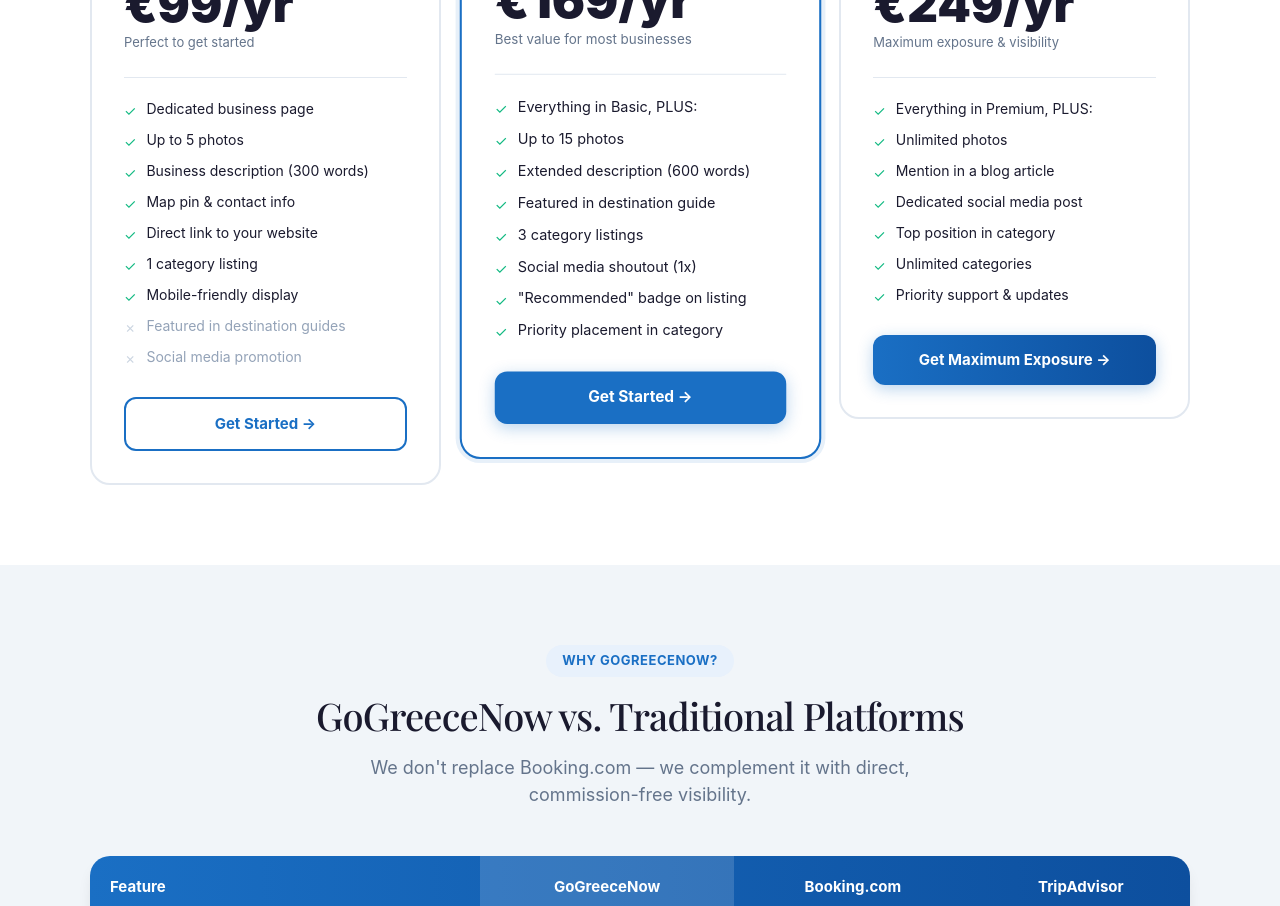
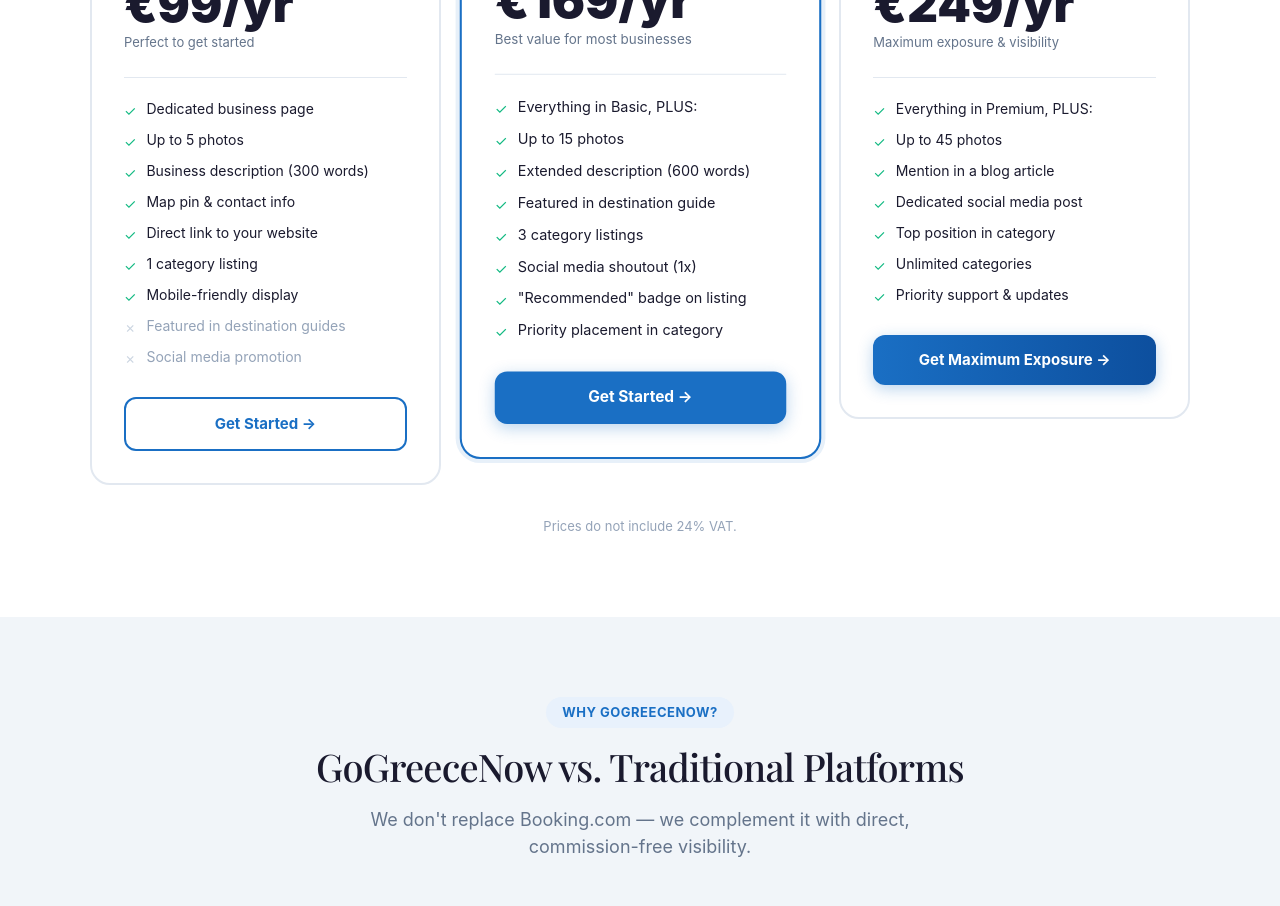
Before and after one commit to xristoskout/forumgreece, a Next.js app: page /en/promotion in a window 1280 px wide. Shown: the part 4260-5166 px from the top of the page. Built offline with nearby package versions, Linux system fonts and the light colour scheme; a web font is replaced by a local one.

Commit message:
Sort regions alphabetically on destinations page, rename Unlimited→Up to 45 photos on Featured plan, add VAT notice below pricing

```diff
--- a/app/[lang]/destinations/page.tsx
+++ b/app/[lang]/destinations/page.tsx
@@ -197,7 +197,9 @@ export default async function DestinationsListingPage({ params }: Props) {
     byRegion[key] = val;
   }
 
-  const activeRegions = regionOrder.filter((r) => byRegionMap.has(r.key));
+  const activeRegions = regionOrder
+    .filter((r) => byRegionMap.has(r.key))
+    .sort((a, b) => a.label.en.localeCompare(b.label.en));
 
   const breadcrumb = breadcrumbSchema(lang, [
     { label: lang === "en" ? "Home" : "Αρχική", path: "" },
--- a/app/[lang]/promotion/promotion-client.tsx
+++ b/app/[lang]/promotion/promotion-client.tsx
@@ -617,7 +617,7 @@ export default function PromotionClient() {
                 <ul className="mb-7 space-y-2">
                   {[
                     t.comp_yes[lang] + " Everything in Premium, PLUS:",
-                    t.comp_yes[lang] + " Unlimited photos",
+                    t.comp_yes[lang] + " Up to 45 photos",
                     t.comp_yes[lang] + " Mention in a blog article",
                     t.comp_yes[lang] + " Dedicated social media post",
                     t.comp_yes[lang] + " Top position in category",
@@ -635,6 +635,11 @@ export default function PromotionClient() {
                 </button>
               </div>
             </div>
+            <p className="text-center text-[13px] text-[#94a3b8] mt-8">
+              {lang === "el"
+                ? "Οι παραπάνω τιμές δεν συμπεριλαμβάνουν ΦΠΑ 24%."
+                : "Prices do not include 24% VAT."}
+            </p>
           </div>
         </section>
 
```
